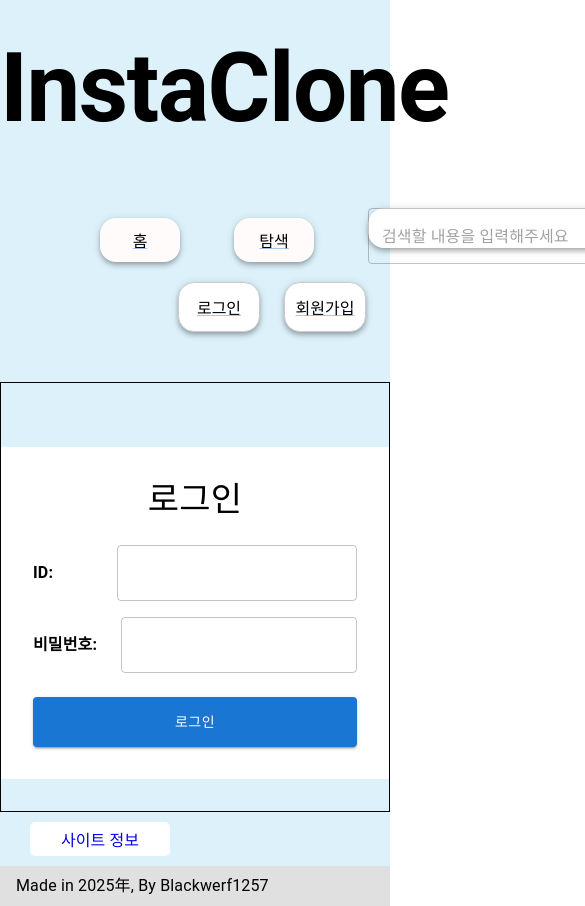
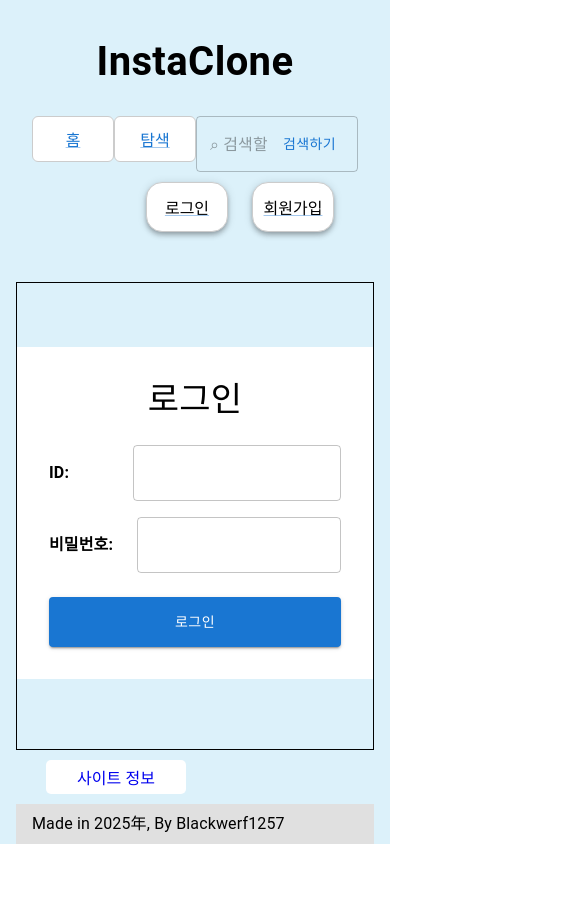
Before and after one commit to BlackWerf1257/Insta_Imitation_Pr, a React (Create React App) app in the folder webfront/: page /login in a window 390 px wide. Shown: the top 906 px of the page, 585 px wide, since content can reach past the window. After the commit the page ends 844 px from the top, so only its background shows below. Built offline with nearby package versions, Linux system fonts and the light colour scheme.

Commit message:
반응형 디자인 일부 구현

```diff
--- a/webfront/src/App.js
+++ b/webfront/src/App.js
@@ -11,6 +11,7 @@ import About from './About';
 import Register from './components/Register';
 import NewPost from './components/NewPost';
 import ViewPost from './components/ViewPost';
+import { Container } from '@mui/material';
 //index에서 BrowserRouter로 감쌈(Router 사용 금지)
 
 //
@@ -68,7 +69,7 @@ const Logout = () => {
 
   return (
 
-    <div className='App-container'>
+    <Container className='App-container'>
           <NavBar isLogged={isLogged} onLogout={Logout}></NavBar>
 
       <main className='Main-container-class'>
@@ -88,7 +89,7 @@ const Logout = () => {
 
       <Info></Info>
       <Footer></Footer>
-    </div>
+    </Container>
   );
 }
 
--- a/webfront/src/components/NavBar.js
+++ b/webfront/src/components/NavBar.js
@@ -2,7 +2,7 @@
 import React from 'react';
 import './css/NavBar.css';
 import { Link as RouterLink } from 'react-router-dom';
-import { Link, Box, TextField, Button, Typography } from '@mui/material';
+import { Link, Box, TextField, Button, Typography, Container, InputAdornment } from '@mui/material';
 
 
 function NavBar({isLogged, onLogout}){
@@ -15,26 +15,34 @@ function NavBar({isLogged, onLogout}){
     };
 
     return (
-        <>
-        <Typography variant='h1'  className="navbar-title-class" sx={{fontWeight:"bold", mt: 4, mb:3}}> InstaClone </Typography>
-        <div className='navigation-parent-class'>
+        <Container sx={{minWidth:"sx"}}>
+                <Typography
+                    className="navbar-title-class"
+                    sx={{
+                        fontWeight: "bold",
+                        mt: 4,
+                        mb: 3,
+                        fontSize: { xs: "2.5rem", sm: "3.5rem", md: "4.5rem" }, // Responsive h1 size
+                        maxWidth: "100%",
+                    }}
+                >
+                    InstaClone
+                </Typography>
+        <Box sx={{minWidth:"sm", maxWidth:"lg", maxheight:'60px', display: 'flex',  flexDirection: 'row'}}> {/* className='navigation-parent-class' */}
             { isLogged ? <LoggedNavButtonFunc/> : <LogOutedNavButtonFunc/> }
-            <div className='searchbar-parent-class'>
-                <TextField className='searchbar-class' type='text' placeholder='검색할 내용을 입력해주세요' onChange={updateSearchValue} sx={{
-                    background: 'white',
-                    borderRadius: 4,
-                    boxShadow: 4,
+            <Box className='search-bar-parent-class' sx={{display:'flex', flexDirection: 'row'}}>
+                <TextField className='searchbar-class' type='text' placeholder='⌕ 검색할 내용을 입력해주세요' onChange={updateSearchValue}
+                InputProps={{
+                    endAdornment:
+                        <InputAdornment disableTypography position="end">
+                            <Button className='search-button-class' onClick={() => Search(searchValue)}> 검색하기 </Button>
+                        </InputAdornment>
                 }}/>
-                <Button className='search-button-class' onClick={() => Search(searchValue)} sx={{
-                    color: 'black',
-                    bgcolor: '#3597ffff',
-                    borderRadius: 4,
-                    boxShadow: 4,
-                }}> 검색하기 </Button>
-            </div>
-        </div>
+
+            </Box>
+        </Box>
             <LoginBtnFunc isLogged={isLogged} onLogout={onLogout}/>
-        </>
+        </Container>
       );
 }
 
@@ -53,17 +61,17 @@ function Search(searchValue){
 /**/
 function LoggedNavButtonFunc(){
                 return(
-                <Box className="navigation-left-class" sx={{display: 'flex',  flexDirection: 'row',  }}>
-                    <Link component={RouterLink} to="/" className='navigation-button-class' sx={{
-                        mr: 3,
+                <Box sx={{display: 'flex',  flexDirection: 'row',  mr:'3'}}>
+                    <Link component={RouterLink} to="/" sx={{
+                        m: 3,
                         color: 'black',
                         borderRadius: 2,
                         boxShadow: 3,
                     }}>홈</Link>
-                    <Link component={RouterLink} to="/search" className='navigation-button-class' sx={{
+                    <Link component={RouterLink} to="/search" sx={{
                         mr: 3,
                         color: 'black',
-                        borderRadius: 2,
+                        borderRadius: 4,
                         boxShadow: 3,}}>탐색</Link>
                 </Box>
                 )
@@ -71,18 +79,9 @@ function LoggedNavButtonFunc(){
 function LogOutedNavButtonFunc(){
 
             return(
-            <Box className="navigation-left-class" sx={{display: 'flex',  flexDirection: 'row',  }}>
-                    <Link component={RouterLink} to="/" className='navigation-button-class' sx={{
-                        mr: 3,
-                        color: 'black',
-                        borderRadius: 4,
-                        boxShadow: 4,
-                    }}>홈</Link>
-                    <Link component={RouterLink} to="/search" className='navigation-button-class' sx={{
-                        mr: 3,
-                        color: 'black',
-                        borderRadius: 4,
-                        boxShadow: 4,}}>탐색</Link>
+            <Box sx={{display:"flex", maxWidth:"300px",  flexDirection: 'row', m:'30'}}>
+                    <Link component={RouterLink} to="/" className='login-button-class'>홈</Link>
+                    <Link component={RouterLink} to="/search" className='login-button-class'>탐색</Link>
             </Box>
             )
 }
--- a/webfront/src/components/css/NavBar.css
+++ b/webfront/src/components/css/NavBar.css
@@ -33,20 +33,14 @@
 }
 .searchbar-class {
     height: 40px;
-    width: 400px;
+    width: 100%;
+    color: black;
     border-top-left-radius: 10px;
-    border-bottom-left-radius: 10px;
-    border-right: 0px;
-    padding: 0 16px;
 }
 .search-button-class {
-    min-width: 100px;
-    height: 40px;
-    border-top-right-radius: 10px;
-    border-bottom-right-radius: 10px;
-    border-left: 0px;
-    margin-right: 40px;
-    padding: 0 16px;
+    position: absolute;
+    height: 100%;
+    width: '40px';
 }
 
 .login-button-parent-class {
```
